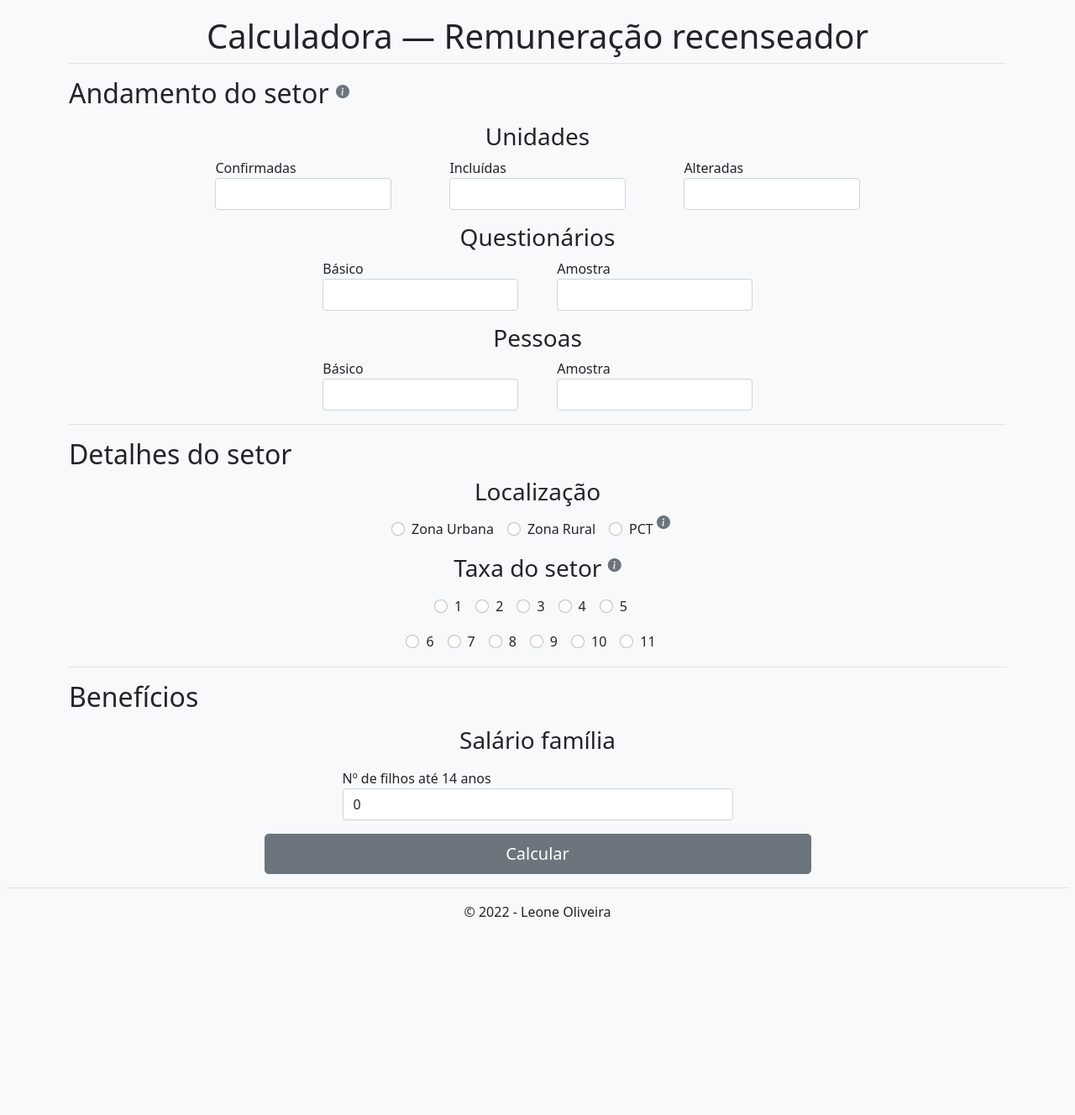
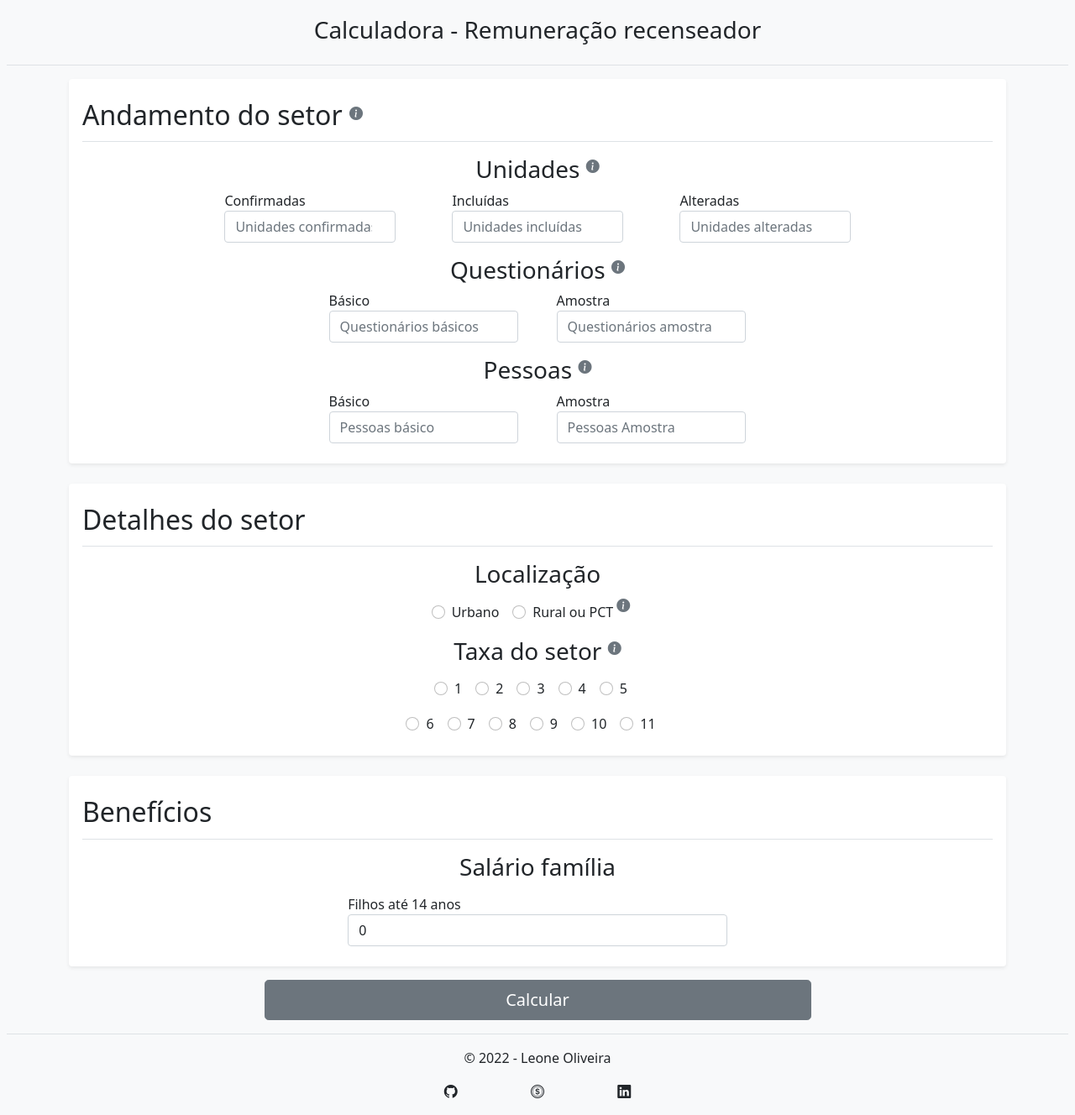
Before and after one commit to leonetecbr/calculadora-recenseador-ibge, a plain HTML site: page index.html in a window 1280 px wide. Shown: the part 13-1341 px from the top of the page at 84% size. Before the commit the page ends 1127 px from the top, so only its background shows below. Drawn offline with Linux system fonts and the light colour scheme; files that its build step writes are made by us from their sources; files whose address does not match are found by name.

Commit message:
Muda um pouco o visual

```diff
--- a/index.html
+++ b/index.html
@@ -18,76 +18,109 @@
           name="og:description"/>
 </head>
 <body class="pt-3 px-2 d-flex flex-column min-vh-100 bg-light">
-    <main class="container my-3">
-        <h1 class="border-bottom pb-2 text-center">Calculadora — Remuneração recenseador</h1>
-        <h2 class="mt-3">
+    <header class="d-flex justify-content-center py-3 mb-3 border-bottom">
+        <h1 class="fs-3 text-center">Calculadora - Remuneração recenseador</h1>
+    </header>
+    <main class="container mb-3">
+        <form id="calculator" novalidate>
+                <div class="shadow-sm rounded bg-white px-3 py-4">
+                    <div class="title pb-1 border-bottom">
+                        <h2>
                             Andamento do setor
                             <sup class="text-muted fs-6" data-bs-placement="right" data-bs-toggle="tooltip"
-                                                 title="Acesse a aba Relatórios > Andamento do Setor em seu DMC.">
+                                 title='Acesse a aba "Relatórios" -> "Andamento do setor" em seu DMC.'>
                                 <i class="bi bi-info-circle-fill"></i>
-        </sup></h2>
-        <form id="calculator" novalidate>
-            <h3 class="mt-3 text-center">Unidades</h3>
+                            </sup>
+                        </h2>
+                    </div>
+                    <div class="content">
+                        <h3 class="mt-3 text-center">
+                            Unidades
+                            <sup class="text-muted fs-6" data-bs-placement="right" data-bs-toggle="tooltip"
+                                 title="Andamento do setor -> 3 Resumo Unidades">
+                            <i class="bi bi-info-circle-fill"></i>
+                            </sup>
+                        </h3>
                         <div class="d-sm-flex justify-content-around col-7 mx-auto col-sm-auto col-lg-9">
                             <div class="col-sm-3">
                                 <label for="units-confirmed">Confirmadas</label>
-                    <input type="number" class="form-control" id="units-confirmed" min="0" required>
+                                <input type="number" class="form-control" id="units-confirmed" min="0" required
+                                       placeholder="Unidades confirmadas">
                                 <div class="invalid-feedback text-center">Este campo é obrigatório!</div>
                             </div>
                             <div class="col-sm-3">
                                 <label for="units-included">Incluídas</label>
-                    <input type="number" class="form-control" id="units-included" min="0" required>
+                                <input type="number" class="form-control" id="units-included" min="0" required
+                                       placeholder="Unidades incluídas">
                                 <div class="invalid-feedback text-center">Este campo é obrigatório!</div>
                             </div>
                             <div class="col-sm-3">
                                 <label for="units-changed">Alteradas</label>
-                    <input type="number" class="form-control" id="units-changed" min="0" required>
+                                <input type="number" class="form-control" id="units-changed" min="0" required
+                                       placeholder="Unidades alteradas">
                                 <div class="invalid-feedback text-center">Este campo é obrigatório!</div>
                             </div>
                         </div>
-            <h3 class="mt-3 text-center">Questionários</h3>
+                        <h3 class="mt-3 text-center">
+                            Questionários
+                            <sup class="text-muted fs-6" data-bs-placement="right" data-bs-toggle="tooltip"
+                                 title='Andamento do setor -> 8 Total Questionários'>
+                                <i class="bi bi-info-circle-fill"></i>
+                            </sup>
+                        </h3>
                         <div class="d-flex justify-content-around col-12 col-sm-10 col-md-8 col-lg-6 mx-auto">
                             <div class="col-5">
                                 <label for="quiz-basic">Básico</label>
-                    <input type="number" class="form-control" id="quiz-basic" min="0" required>
+                                <input type="number" class="form-control" id="quiz-basic" min="0" required
+                                       placeholder="Questionários básicos">
                                 <div class="invalid-feedback text-center">Este campo é obrigatório!</div>
                             </div>
                             <div class="col-5">
                                 <label for="quiz-sample">Amostra</label>
-                    <input type="number" class="form-control" id="quiz-sample" min="0" required>
+                                <input type="number" class="form-control" id="quiz-sample" min="0" required
+                                       placeholder="Questionários amostra">
                                 <div class="invalid-feedback text-center">Este campo é obrigatório!</div>
                             </div>
                         </div>
-            <h3 class="mt-3 text-center">Pessoas</h3>
+                        <h3 class="mt-3 text-center">
+                            Pessoas
+                            <sup class="text-muted fs-6" data-bs-placement="right" data-bs-toggle="tooltip"
+                                 title='Andamento do setor -> 9 Resumo De Pessoas Recenseadas'>
+                                <i class="bi bi-info-circle-fill"></i>
+                            </sup>
+                        </h3>
                         <div class="d-flex justify-content-around col-12 col-sm-10 col-md-8 col-lg-6 mx-auto">
                             <div class="col-5">
                                 <label for="people-basic">Básico</label>
-                    <input type="number" class="form-control" id="people-basic" min="0" required>
+                                <input type="number" class="form-control" id="people-basic" min="0" required
+                                       placeholder="Pessoas básico">
                                 <div class="invalid-feedback text-center">Este campo é obrigatório!</div>
                             </div>
                             <div class="col-5">
                                 <label for="people-sample">Amostra</label>
-                    <input type="number" class="form-control" id="people-sample" min="0" required>
+                                <input type="number" class="form-control" id="people-sample" min="0" required
+                                       placeholder="Pessoas Amostra">
                                 <div class="invalid-feedback text-center">Este campo é obrigatório!</div>
                             </div>
                         </div>
-            <h2 class="mt-3 border-top pt-3">Detalhes do setor</h2>
-            <h3 class="text-center mb-3">Localização</h3>
-            <div class="d-flex justify-content-center">
+                    </div>
+                </div>
+                <div class="shadow-sm rounded bg-white px-3 py-4 mt-4">
+                    <div class="title pb-1 border-bottom">
+                        <h2>Detalhes do setor</h2>
+                    </div>
+                    <div class="content">
+                        <h3 class="text-center mt-3 mb-0">Localização</h3>
+                        <div class="d-flex justify-content-center mt-3">
                             <div class="form-check form-check-inline">
                                 <input type="radio" name="locale" id="locale-urban" class="form-check-input" value="urban" required>
-                    <label for="locale-urban" class="form-check-label">Zona Urbana</label>
+                                <label for="locale-urban" class="form-check-label">Urbano</label>
                             </div>
                             <div class="form-check form-check-inline">
                                 <input type="radio" name="locale" id="locale-rural" class="form-check-input" value="rural" required>
-                    <label for="locale-rural" class="form-check-label">Zona Rural</label>
-                </div>
-                <div class="form-check form-check-inline">
-                    <input type="radio" name="locale" id="locale-pct" class="form-check-input" value="rural" required>
-                    <label for="locale-pct" class="form-check-label">
-                        PCT
+                                <label for="locale-rural" class="form-check-label">Rural ou PCT
                                     <sup class="text-muted fs-6" data-bs-placement="right" data-bs-toggle="tooltip"
-                             title="Povos e comunidades tradicionais (Indígenas e Quilombolas).">
+                                         title="Povos e Comunidades Tradicionais (aldeias indígenas e comunidades quilombolas).">
                                         <i class="bi bi-info-circle-fill"></i>
                                     </sup>
                                 </label>
@@ -147,13 +180,21 @@
                                 <label for="taxe-11" class="form-check-label">11</label>
                             </div>
                         </div>
-            <h2 class="mt-3 border-top pt-3">Benefícios</h2>
+                    </div>
+                </div>
+                <div class="shadow-sm rounded bg-white px-3 py-4 mt-4">
+                    <div class="title pb-1 border-bottom">
+                        <h2>Benefícios</h2>
+                    </div>
+                    <div class="content">
                         <h3 class="text-center my-3">Salário família</h3>
                         <div class="col-5 mx-auto">
-                <label for="number-sons">Nº de filhos até 14 anos</label>
+                            <label for="number-sons">Filhos até 14 anos</label>
                             <input type="number" class="form-control" id="number-sons" min="0" value="0" required>
                         </div>
-            <div class="row border-top mt-4 pt-4 d-none" id="income">
+                    </div>
+                </div>
+            <div class="row mt-4 pt-4 d-none" id="income">
                 <h3 class="mb-3">A receber</h3>
                 <ul class="list-group mb-3">
                     <li class="list-group-item d-flex justify-content-between lh-sm">
@@ -209,8 +250,25 @@
             </div>
         </form>
     </main>
-    <footer class="container-fluid border-top text-center p-3 fw-light mt-auto">
+    <footer class="container-fluid border-top text-center pt-3 fw-light mt-auto">
+        <div>
             &copy; 2022 - Leone Oliveira
+        </div>
+        <ul class="col-6 col-md-4 col-xl-3 mx-auto d-flex list-unstyled justify-content-around mt-3">
+            <li>
+                <a class="text-reset text-decoration-none" href="https://github.com/leonetecbr/calculadora-recenseador-ibge">
+                    <i class="bi bi-github"></i>
+                </a>
+            </li>
+            <li data-bs-placement="right" data-bs-toggle="popover" title="Contribuir" data-bs-content="Esta é uma calculadora gratuita e sem anúncios, caso queira contribuir com o projeto pode mandar qualquer valor para a seguinte chave PIX: pix@leone.tec.br">
+                <i class="bi bi-coin"></i>
+            </li>
+            <li>
+                <a class="text-reset text-decoration-none" href="https://www.linkedin.com/in/leonetecbr/">
+                    <i class="bi bi-linkedin"></i>
+                </a>
+            </li>
+        </ul>
     </footer>
     <script src="/apps/ibge/js/jquery.min.js"></script>
     <script src="/apps/ibge/js/bootstrap.bundle.min.js"></script>
--- a/js/app.js
+++ b/js/app.js
@@ -1,6 +1,11 @@
 const tooltipTriggerList = [].slice.call(document.querySelectorAll('[data-bs-toggle="tooltip"]'))
 tooltipTriggerList.map(function (tooltipTriggerEl) {
     return new bootstrap.Tooltip(tooltipTriggerEl)
+})
+
+const popoverTriggerList = [].slice.call(document.querySelectorAll('[data-bs-toggle="popover"]'))
+popoverTriggerList.map(function (popoverTriggerEl) {
+    return new bootstrap.Popover(popoverTriggerEl)
 })
 
 let taxes = {
```
Also changed, not shown: js/app.min.js, result/site-desktop.png, result/site-mobile.png, 1 other file. Lines whose indentation alone changed are shown as unchanged.
